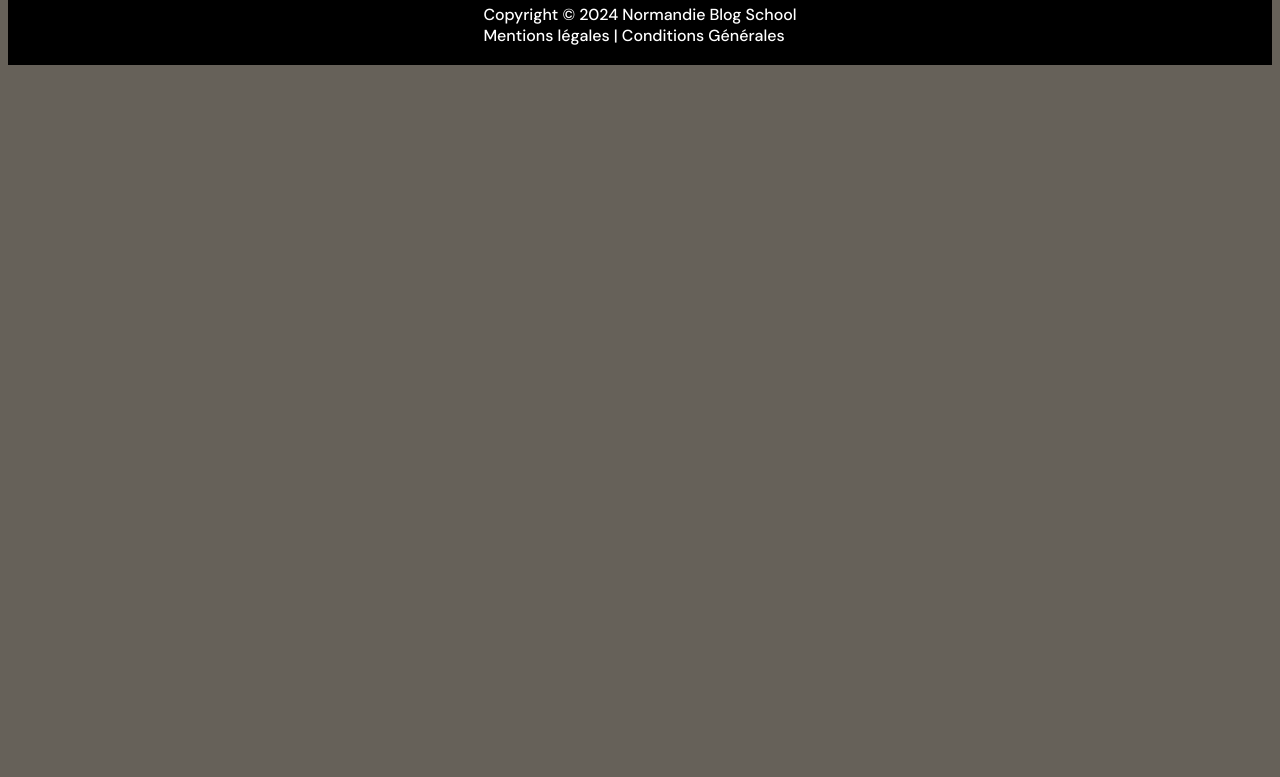
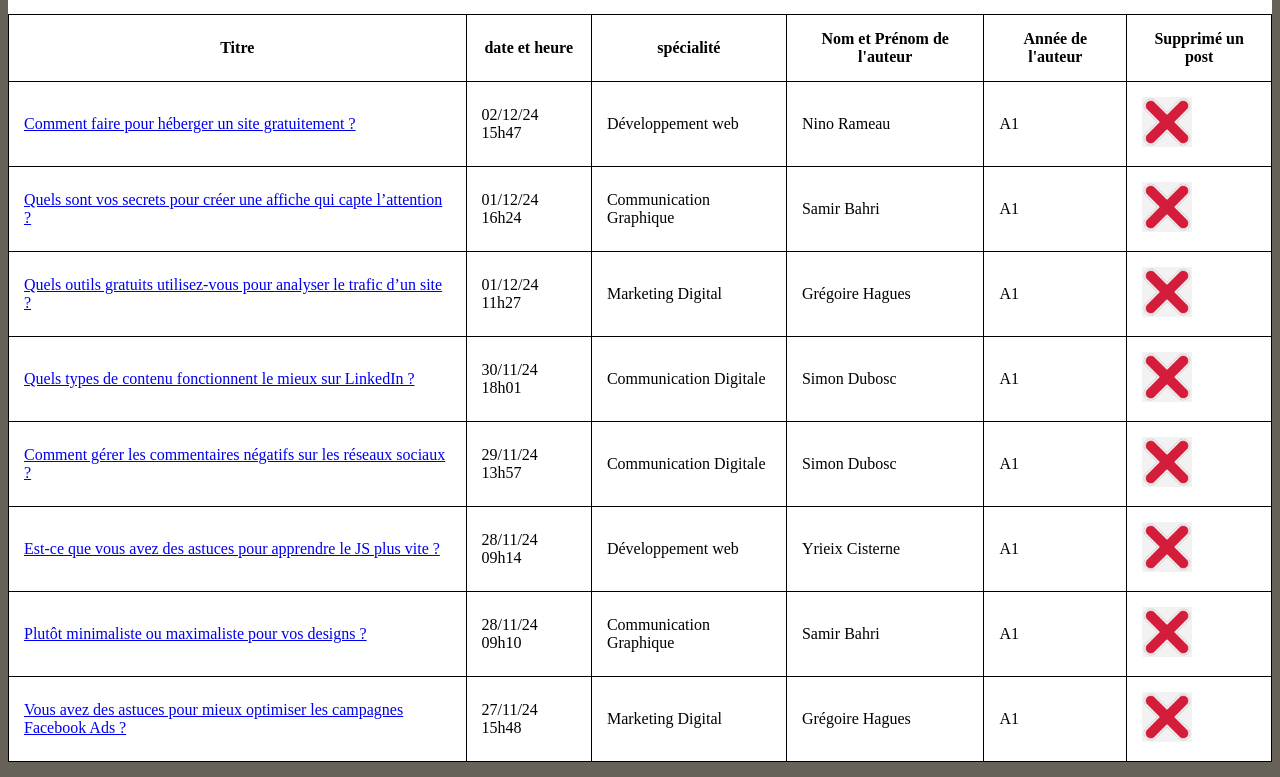
Before and after one commit to Nino-Rameau/normandie-blog-school, a plain HTML site: page app/public/template/admin.html in a window 1280 px wide. Shown: the part 142-919 px from the top of the page. Before the commit the page ends 800 px from the top, so only its background shows below. Drawn offline with Linux system fonts and the light colour scheme; a web font is replaced by a local one.

Commit message:
maj admin

```diff
--- /dev/null
+++ b/app/public/assets/css/admin.css
@@ -0,0 +1,24 @@
+caption {
+  padding-bottom: 15px;
+  background-color: white;
+  font-size: 30px;
+  vertical-align: middle;
+}
+
+table {
+  border-collapse: collapse;
+  margin: auto;
+  margin-bottom: 5em;
+  background-color: white;
+}
+
+td,
+th {
+  padding: 15px;
+  border: 1px solid black;
+}
+
+.croix {
+  width: 50px;
+  cursor: pointer;
+}
--- a/app/public/assets/css/post.css
+++ b/app/public/assets/css/post.css
@@ -1,25 +1,39 @@
+:root {
+  --couleur-fond: #666159;
+  --couleur-header-footer: #6e8191;
+  --tag-dev-web: #fcc82d;
+  --tag-com-graph: #28adaa;
+  --tag-com-digit: #623e95;
+  --tag-market-digit: #f25d4d;
+  --cl-noir: #000000;
+}
+
 .post {
   margin: 4em 15em;
-  background-color: #6e8191;
+  background-color: var(--couleur-header-footer);
 }
 
 .post-creer {
+  text-align: left;
+  background-color: blue;
+  border-radius: 20px;
 }
 
-.titre {
+.titre,
+.spe,
+.description,
+.auteur-date {
+  background-color: blue;
+  color: var(--cl-noir);
+  text-align: left;
 }
 
-.spe {
+.photo {
+  width: 250px;
 }
 
-.description {
-}
-
-.auteur-date {
-}
-
-.commentaire {
-  background-color: none;
+.commentaire p {
+  background-color: var(--couleur-header-footer);
 }
 
 .repondre {
--- a/app/public/assets/css/style.css
+++ b/app/public/assets/css/style.css
@@ -21,6 +21,7 @@ footer {
   height: 5em;
   justify-content: center;
   align-items: center;
+  margin: -10px -10px -10px -10px;
 }
 
 footer {
@@ -29,7 +30,7 @@ footer {
 
 .imgheader {
   display: flex;
-  width: 100px;
+  width: 150px;
   align-items: center;
 }
 
@@ -89,6 +90,7 @@ h2 {
   justify-content: center;
   margin: auto;
   width: 100%;
+  margin-bottom: 5em;
 }
 
 .carte {
--- a/app/public/template/admin.html
+++ b/app/public/template/admin.html
@@ -5,6 +5,7 @@
     <meta name="viewport" content="width=device-width, initial-scale=1.0" />
     <title>Admin</title>
     <link href="../assets/css/style.css" rel="stylesheet" />
+    <link href="../assets/css/admin.css" rel="stylesheet" />
     <link rel="icon" href="../assets/img/NBS.svg" />
 
     <!--typo-->
@@ -34,7 +35,125 @@
     </header>
 
     <main>
-      <h1>Admin</h1>
+      <h1>Administration :</h1>
+      <table>
+        <caption>
+          Liste des post :
+        </caption>
+        <thead>
+          <tr>
+            <th>Titre</th>
+            <th>date et heure</th>
+            <th>spécialité</th>
+            <th>Nom et Prénom de l'auteur</th>
+            <th>Année de l'auteur</th>
+            <th>Supprimé un post</th>
+          </tr>
+        </thead>
+        <tbody>
+          <tr>
+            <td>
+              <a href="post-dev/dev-02-12-24-15h47.html">
+                Comment faire pour héberger un site gratuitement ?</a
+              >
+            </td>
+            <td>02/12/24 15h47</td>
+            <td>Développement web</td>
+            <td>Nino Rameau</td>
+            <td>A1</td>
+            <td><img src="../assets/img/supprim-post.jpg" class="croix" /></td>
+          </tr>
+          <tr>
+            <td>
+              <a href="post-com-graph/com-gr-01-12-24-16h24.html">
+                Quels sont vos secrets pour créer une affiche qui capte
+                l’attention ?</a
+              >
+            </td>
+            <td>01/12/24 16h24</td>
+            <td>Communication Graphique</td>
+            <td>Samir Bahri</td>
+            <td>A1</td>
+            <td><img src="../assets/img/supprim-post.jpg" class="croix" /></td>
+          </tr>
+          <tr>
+            <td>
+              <a href="post-market-digit/mark-digi-01-12-24-11h27.html">
+                Quels outils gratuits utilisez-vous pour analyser le trafic d’un
+                site ?</a
+              >
+            </td>
+            <td>01/12/24 11h27</td>
+            <td>Marketing Digital</td>
+            <td>Grégoire Hagues</td>
+            <td>A1</td>
+            <td><img src="../assets/img/supprim-post.jpg" class="croix" /></td>
+          </tr>
+          <tr>
+            <td>
+              <a href="post-com-digit/com-digit-30-11-24-18h01.html">
+                Quels types de contenu fonctionnent le mieux sur LinkedIn ?</a
+              >
+            </td>
+            <td>30/11/24 18h01</td>
+            <td>Communication Digitale</td>
+            <td>Simon Dubosc</td>
+            <td>A1</td>
+            <td><img src="../assets/img/supprim-post.jpg" class="croix" /></td>
+          </tr>
+          <tr>
+            <td>
+              <a href="post-com-digit/com-digit-29-11-24-13h57.html">
+                Comment gérer les commentaires négatifs sur les réseaux sociaux
+                ?</a
+              >
+            </td>
+            <td>29/11/24 13h57</td>
+            <td>Communication Digitale</td>
+            <td>Simon Dubosc</td>
+            <td>A1</td>
+            <td><img src="../assets/img/supprim-post.jpg" class="croix" /></td>
+          </tr>
+          <tr>
+            <td>
+              <a href="post-dev/dev-28-11-24-09h14.html">
+                Est-ce que vous avez des astuces pour apprendre le JS plus vite
+                ?</a
+              >
+            </td>
+            <td>28/11/24 09h14</td>
+            <td>Développement web</td>
+            <td>Yrieix Cisterne</td>
+            <td>A1</td>
+            <td><img src="../assets/img/supprim-post.jpg" class="croix" /></td>
+          </tr>
+          <tr>
+            <td>
+              <a href="post-com-graph/com-graph-28-11-24-09h10.html">
+                Plutôt minimaliste ou maximaliste pour vos designs ?</a
+              >
+            </td>
+            <td>28/11/24 09h10</td>
+            <td>Communication Graphique</td>
+            <td>Samir Bahri</td>
+            <td>A1</td>
+            <td><img src="../assets/img/supprim-post.jpg" class="croix" /></td>
+          </tr>
+          <tr>
+            <td>
+              <a href="post-market-digit/mark-digit-27-11-24-15h48.html">
+                Vous avez des astuces pour mieux optimiser les campagnes
+                Facebook Ads ?</a
+              >
+            </td>
+            <td>27/11/24 15h48</td>
+            <td>Marketing Digital</td>
+            <td>Grégoire Hagues</td>
+            <td>A1</td>
+            <td><img src="../assets/img/supprim-post.jpg" class="croix" /></td>
+          </tr>
+        </tbody>
+      </table>
     </main>
     <footer>
       Copyright © 2024 Normandie Blog School
```
Also changed, not shown: app/public/index.html (+1 -1 lines), app/public/template/post-market-digit/mark-digi-01-12-24-11h27.html (+6 -0 lines), app/public/assets/img/img-placeholder.jpg (added), app/public/assets/img/supprim-post.jpg (added).
